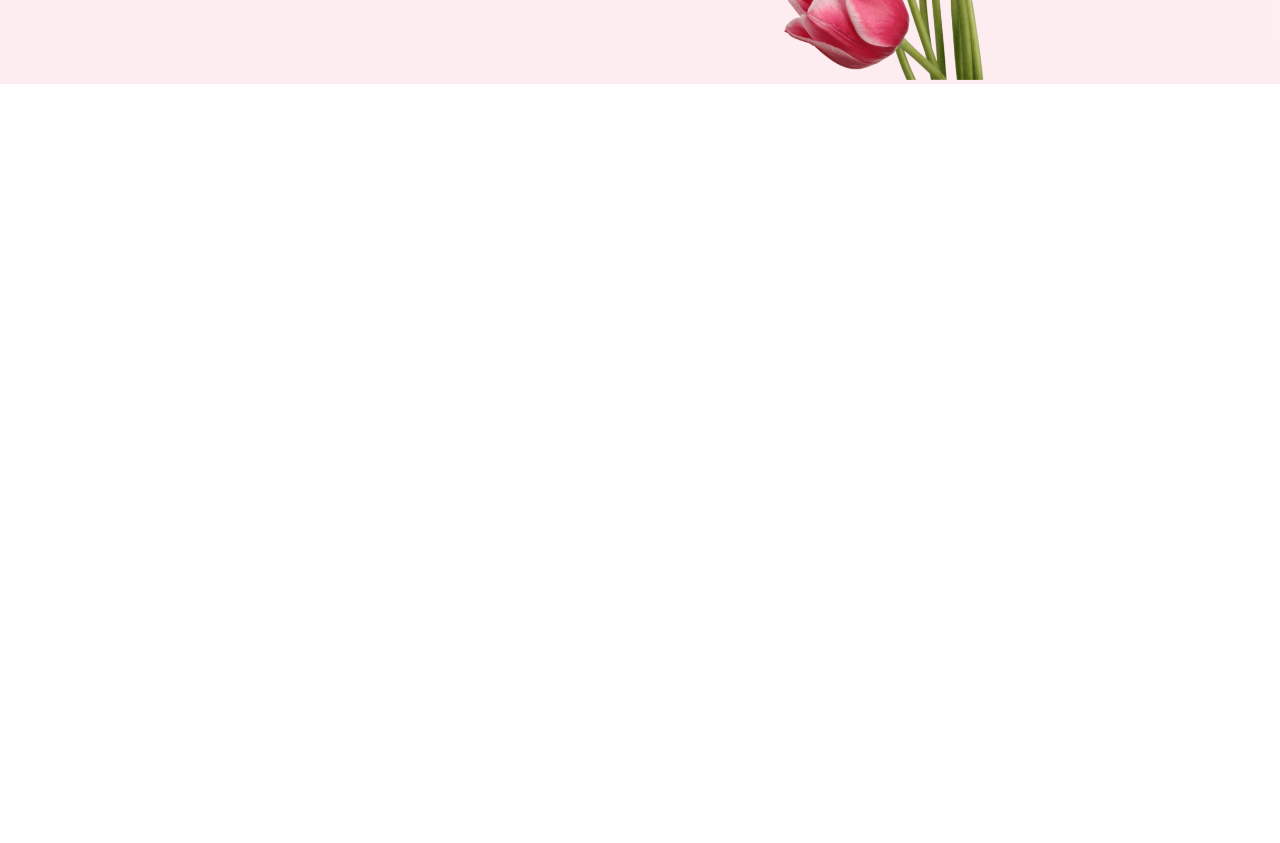
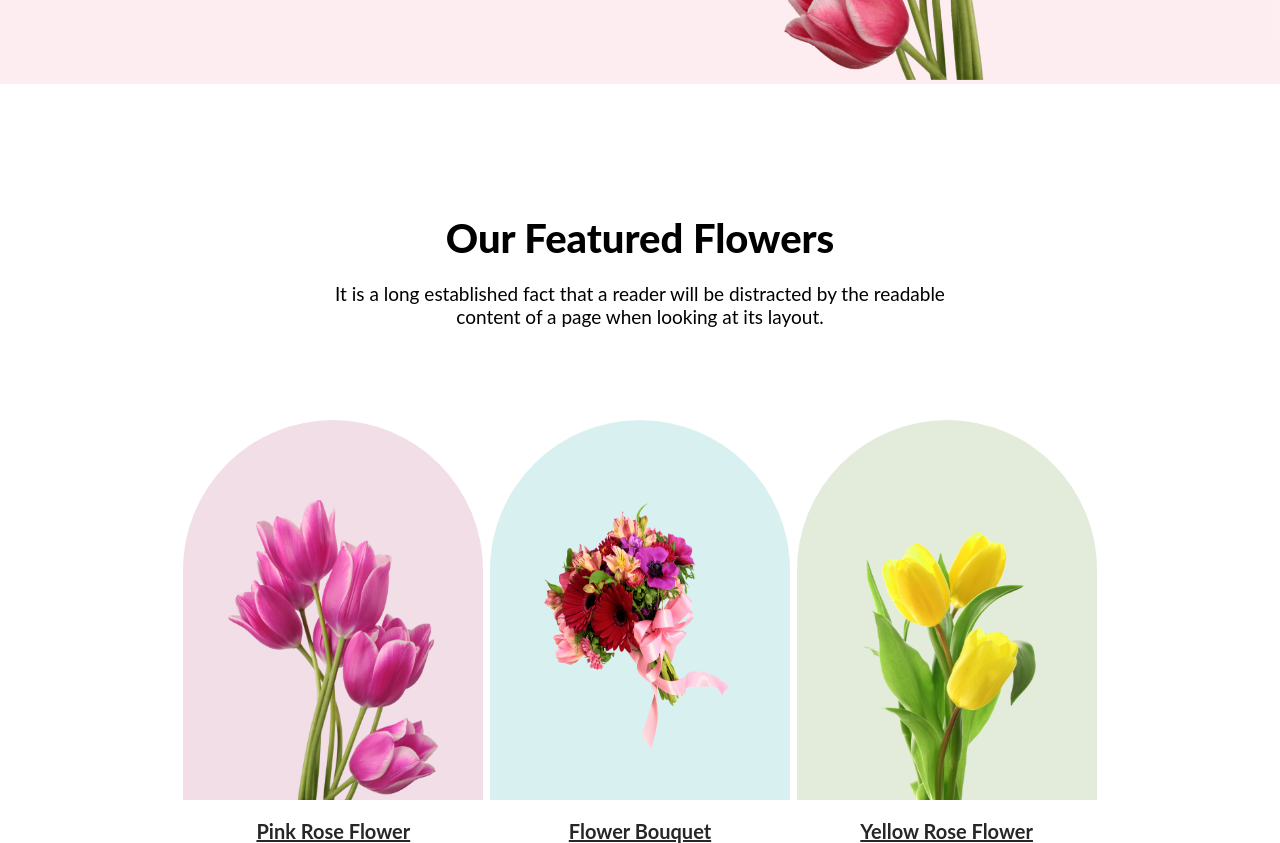
Before and after one commit to KaziMashhunAhmed/flower-shop, a plain HTML site: page index.html in a window 1280 px wide. Shown: the part 470-1313 px from the top of the page. Before the commit the page ends 800 px from the top, so only its background shows below. Drawn offline with Linux system fonts and the light colour scheme.

Commit message:
Our Featured Flowers Section Added

```diff
--- a/index.html
+++ b/index.html
@@ -22,7 +22,29 @@
             </div>
         </div>
     </header>
-    <main></main>
+    <main>
+        <!-- Featured Flowers Section -->
+        <div class="featured-flowers">
+            <h2 class="featured-flowers-title">Our Featured Flowers</h2>
+            <p class="normal-p">It is a long established fact that a reader will be distracted by the readable <br> content of a page when looking at its
+            layout.</p>
+        </div>
+        <div class="flowers-container">
+            <div class="pink-rose">
+                <img class="flowers-container-img" src="./Flower Asset/pngwing 6.png" alt="Pink Rose">
+                <p class="flowers-container-p">Pink Rose Flower</p>
+            </div>
+            <div class="bouquet-one">
+                <img class="flowers-container-img, bouquet-one-center" src="./Flower Asset/pngwing 5.png" alt="Flower Bouquet">
+                <p class="flowers-container-p" id="bouquet-p">Flower Bouquet</p>
+            </div>
+            <div class="yellow-rose">
+                <img class="flowers-container-img" src="./Flower Asset/pngwing 7.png" alt="Yellow Rose">
+                <p class="flowers-container-p">Yellow Rose Flower</p>
+            </div>
+
+        </div>
+    </main>
     <footer></footer>
 </body>
 </html>
--- a/style.css
+++ b/style.css
@@ -46,3 +46,82 @@
     border-style: none;
     cursor: pointer;
 }
+
+.featured-flowers {
+    text-align: center;
+    padding-top: 110px;
+    text-align: center;
+
+
+}
+
+.featured-flowers-title {
+    color: black;
+    text-align: center;
+    font-family: Lato;
+    font-size: 40px;
+    font-weight: 800;
+    margin-top: 20px;
+    margin-bottom: 20px;
+}
+
+.flowers-container {
+    display: flex;
+    justify-content: space-around;
+    padding-left: 180px;
+    padding-right: 180px;
+    padding-top: 60px;
+
+}
+
+.flowers-container-img {
+    margin-top: 80px;
+    width: 210px;
+    height: 300px;
+
+
+}
+
+.pink-rose {
+    text-align: center;
+    width: 300px;
+    height: 380px;
+    border-radius: 300px 300px 0px 0px;
+    background: rgba(167, 33, 98, 0.15);
+}
+
+.bouquet-one {
+    text-align: center;
+    width: 300px;
+    height: 380px;
+    border-radius: 300px 300px 0px 0px;
+    background: rgba(5, 151, 160, 0.15);
+}
+
+.yellow-rose {
+    text-align: center;
+    width: 300px;
+    height: 380px;
+    border-radius: 300px 300px 0px 0px;
+    background: rgba(71, 125, 17, 0.15);
+}
+
+.bouquet-one-center {
+    margin-top: 80px;
+    width: 210px;
+    height: 250px;
+}
+
+#bouquet-p {
+    margin-top: 65px;
+}
+
+.flowers-container-p {
+    color: #272727;
+    text-align: center;
+    font-family: Lato;
+    font-size: 20px;
+    font-weight: bold;
+    text-decoration-line: underline;
+    margin-top: 15px;
+}
```
